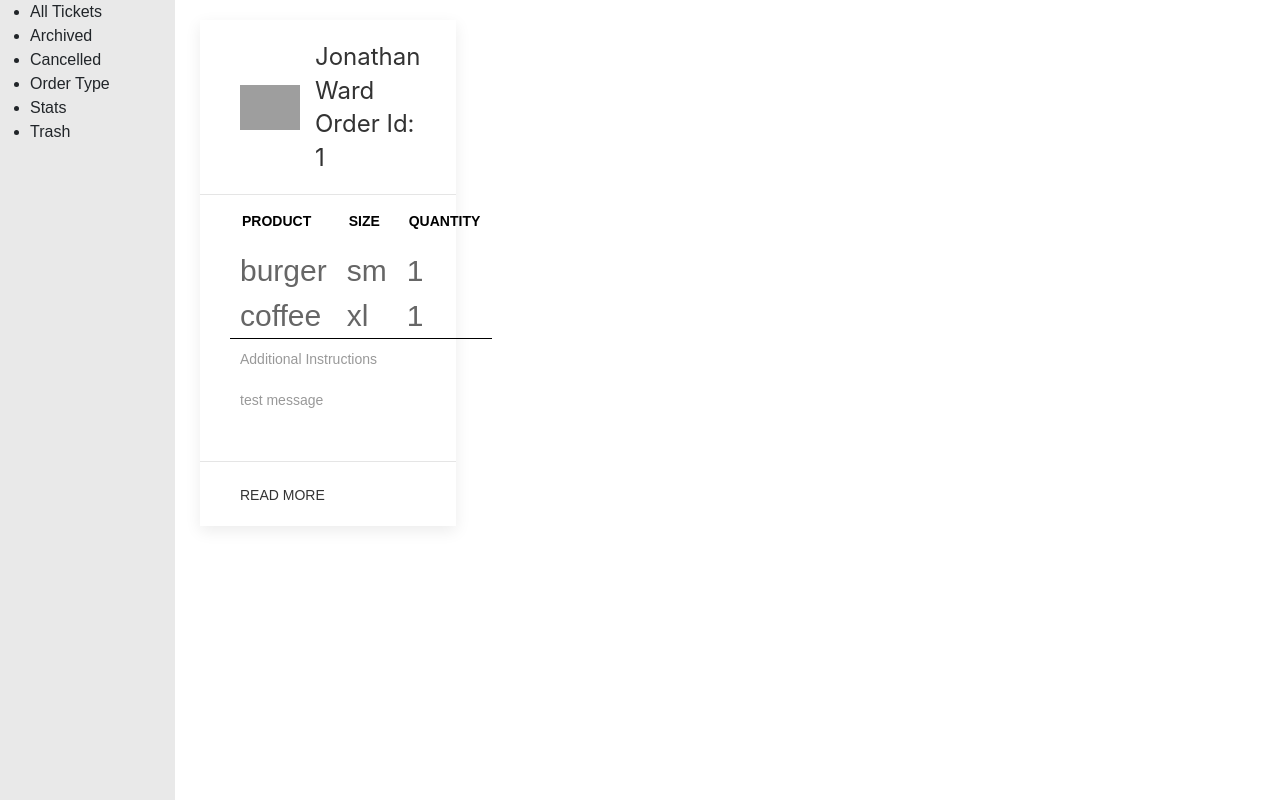
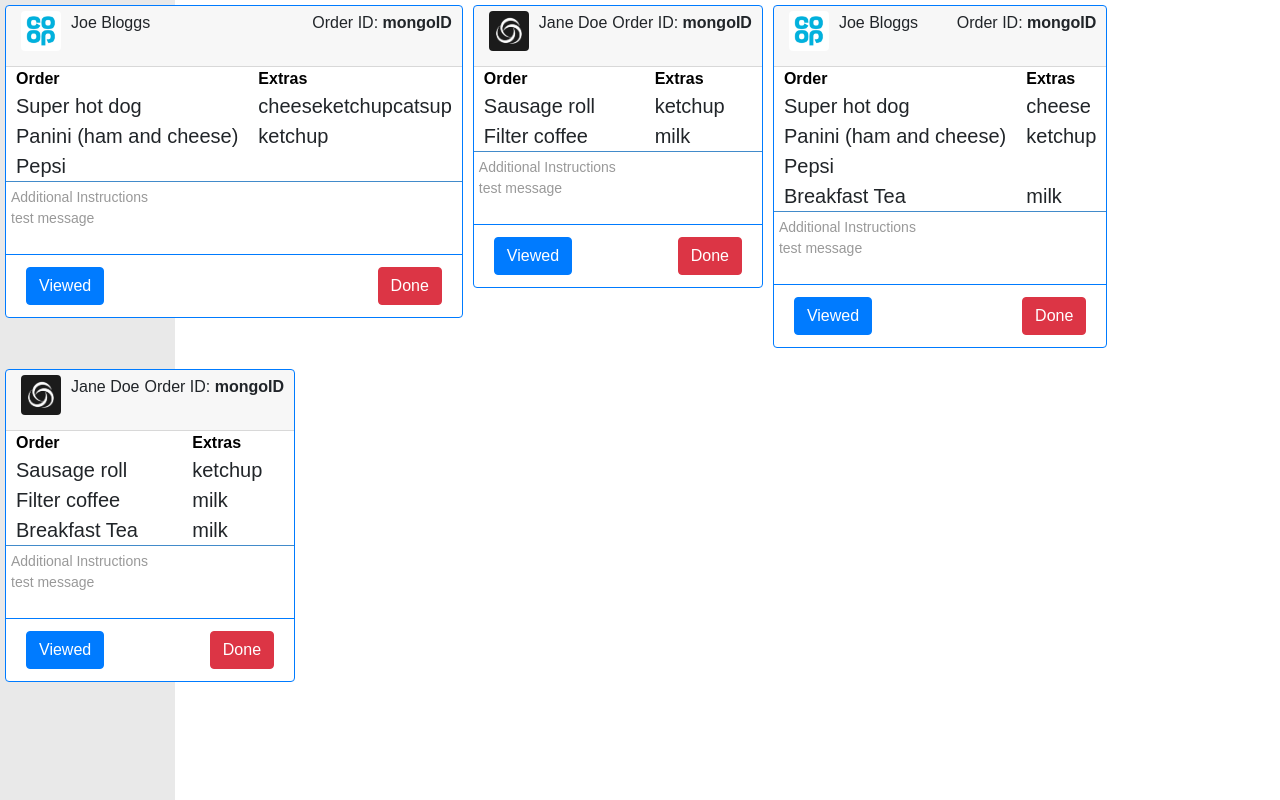
Before and after one commit to i-request/IReq-FE-Cafe, a React (Create React App) app: page / in a window 1280 px wide. Built offline with nearby package versions, Linux system fonts and the light colour scheme; grey boxes are pictures that could not be loaded; the HTML template or start-up script is replaced by a standard one.

Commit message:
update cards with new object features, and flow left > right

```diff
--- a/src/AllTickets.js
+++ b/src/AllTickets.js
@@ -2,62 +2,43 @@ import React, {Component} from 'react';
 
 class AllTickets extends Component {
   render() {
-    console.log(this.props.order)
     return (
-      <div>
-        {this.props.orders.map((item, i, arr) => {
-
+      <section class="container-fluid">
+      <div class="row">
+        {this.props.tickets.map((item, i, arr) => {
           return (
-            <div>
-
-              <div className="test uk-card uk-card-default uk-width-1-5@m">
-                <div className="uk-card-header">
-                  <div className="uk-grid-small uk-flex-middle uk-grid">
-                    <div className="uk-width-auto">
-                      <img width="60" height="60" src="http://www.myunox.com/cms/wp-content/uploads/2013/03/coop.jpg"/>
-                    </div>
-                    <div className="uk-width-expand">
-                      <h3 className="uk-card-title uk-margin-remove-bottom">{item.user_details.user_name} <br /> Order Id: {item.order_id}</h3>
-                    </div>
-                  </div>
-                </div>
-                <div className="uk-card-body">
+            <div key={i}>
+              <div className="card rounded border border-primary mb-3 card-margin">
+              <div className="card-header" key={i}><img className="rounded" width="40" height="40" alt='Company Logo' hspace="5" src={`/images/${item.user_details.user_company_img}`}/><span className="left align-top padded">{item.user_details.user_name}</span><span className="right">Order ID: <strong>{item._id}</strong></span></div>
+              <div className="card-block">
               <table className="uk-table">
-
-                    <caption className="caption-style">Additional Instructions <br /> <p>{item.additional_instructions.message}</p></caption>
-
+                <caption className="caption-style" key={i}>Additional Instructions<br />{item.additional_instructions}</caption>
                 <thead>
                   <tr>
-                        <th className="ticket-header">Product</th>
-                        <th className="ticket-header">Size</th>
-                        <th className="ticket-header">Quantity</th>
+                    <td className="ticket-header">Order</td>
+                    <td className="ticket-header">Extras</td>
                   </tr>
                 </thead>
                 <tbody>
-
-                      {item.order_content.map((order, index) => {
+                  {item.order_content.map((ticket, index) => {
                     return (
-                          <tr>
-                            <td className="order-details" key={index}>{order.item.name}</td>
-                            <td className="order-details" key={index}>{order.size}</td>
-                            <td className="order-details" key={index}>{order.quantity}</td>
+                      <tr key={index}>
+                        <td className="order-details">{ticket.name}</td>
+                        <td className="order-details">{item.order_content[index].extras}</td>
                       </tr>
                     )
                   })
                  }
                 </tbody>
               </table>
-                  <ul className="uk-list uk-list-striped"></ul>
-                </div>
-                <div className="uk-card-footer">
-                  <a href="#" className="uk-button uk-button-text">Read more</a>
+              <div class="card-footer bg-transparent border-primary"><a href="#" className="btn btn-primary">Viewed</a> <a href="#" className="btn btn-danger right">Done</a></div>
               </div>
             </div>
-
             </div>
           )
         })}
       </div>
+      </section>
     )
   }
 }
--- a/src/App.css
+++ b/src/App.css
@@ -9,8 +9,8 @@
 }
 
 .caption-style {
-  border-top: solid #000 1px;
-  padding: 10px 10px;
+  border-top: solid #428bca 1px;
+  padding: 5px 5px;
 }
 
 .test {
@@ -22,7 +22,7 @@
   padding: 0px 30px
 }
 .order-details {
-  font-size: 30px;
+  font-size: 20px;
 
 }
 /* TICKET STYLE */
@@ -30,3 +30,37 @@
   font-weight: 700 !important;
   color:#000 !important
 }
+
+.flex-container {
+  display: flex;
+  flex-direction: row;
+  flex-wrap: wrap
+}
+
+.right {
+text-align:right;
+display:inline;
+float: right
+}
+
+.left {
+  text-align:left;
+  display:inline;
+}
+
+.card-header {
+  padding: 5px 10px;
+  padding-top: 5px;
+  padding-right: 10px;
+  padding-bottom: 15px;
+  padding-left: 10px;
+  display:inline
+}
+
+.card-margin {
+  margin: 5px
+}
+
+.padded {
+  padding: 5px
+}
--- a/src/App.js
+++ b/src/App.js
@@ -7,48 +7,190 @@ class App extends Component {
   constructor(props) {
     super(props)
     this.state = {
-      orders: [
-        { //start of order obj
-          order_id: 1,
-          order_num: 10,
-          order_complete: false,
-          order_viewed: false,
-          paid: false,
-          order_content: [ //user order (basket content)
-          {//ITEM 1
-              item: {
-                type: "food",   //type of item in basket
-                name: "burger", //name of item in basket
-                product_id: 100 //product id of item in basket
+      tickets :[
+        { _id: "mongoID",
+          order_num: 5,
+          isComplete: false,
+          isViewed: false,
+          isCanceled: false,
+          delivery: false,
+          order_content: [
+            {
+              _id: "mongoID",
+              type: "food",
+              name: "Super hot dog",
+              extras: ["cheese", "ketchup", "catsup"],
+              price: 500,
+              inStock: true,
+              allergens: ["meat", "dairy", "egg"]
             },
-            size : "sm", //size of item added to basket
-            quantity : 1,//quantity of items order for specific item
-            price : 2 //individual price of item in basket
+            {
+            _id: "mongoID",
+            type: "food",
+            name: "Panini (ham and cheese)",
+            extras: ["ketchup"],
+            price: 550,
+            inStock: true,
+            allergens: ["meat", "dairy", "egg"]
             },
-          {//ITEM 2
-            item: {
+                        {
+            _id: "mongoID",
             type: "drink",
-              name: "coffee",
-              product_id: 90
+            name: "Pepsi",
+            extras: [""],
+            price: 50,
+            inStock: true,
+            allergens: [""]
+            }
+          ],
+          additional_instructions: "test message",
+          user_details : {
+            id : "mongoID",
+            user_name: "Joe Bloggs",
+            email : "joebloggs@hotmail.com",
+            phone_num : "01617991075",
+            user_company : "Co-Op",
+            user_company_img : "co-op.png",
+            user_floor : 5
+          }
         },
-            size: "xl",
-            quantity: 1,
-            price: 1
+        { _id: "mongoID",
+          order_num: 6,
+          isComplete: false,
+          isViewed: false,
+          isCanceled: false,
+          delivery: true,
+          order_content: [
+            {
+              _id: "mongoID",
+              type: "food",
+              name: "Sausage roll",
+              extras: ["ketchup"],
+              price: 100,
+              inStock: true,
+              allergens: ["meat", "dairy", "egg"]
+            },
+            {
+            _id: "mongoID",
+            type: "drink",
+            name: "Filter coffee",
+            extras: ["milk"],
+            price: 200,
+            inStock: true,
+            allergens: ["dairy"]
             }
-        ],//CLOSE ORDER CONTENT
-        additional_instructions: {
-          message: 'test message'
+          ],
+          additional_instructions: "test message",
+          user_details : {
+            id : "mongoID",
+            user_name: "Jane Doe",
+            email : "jane.doe@gmail.com",
+            phone_num : "07977123456",
+            user_company : "Silverchip",
+            user_company_img : "silverchip.png",
+            user_floor : 2
+          }
+        },{ _id: "mongoID",
+        order_num: 5,
+        isComplete: false,
+        isViewed: false,
+        isCanceled: false,
+        delivery: false,
+        order_content: [
+          {
+            _id: "mongoID",
+            type: "food",
+            name: "Super hot dog",
+            extras: ["cheese"],
+            price: 500,
+            inStock: true,
+            allergens: ["meat", "dairy", "egg"]
           },
+          {
+          _id: "mongoID",
+          type: "food",
+          name: "Panini (ham and cheese)",
+          extras: ["ketchup"],
+          price: 550,
+          inStock: true,
+          allergens: ["meat", "dairy", "egg"]
+          },
+                      {
+          _id: "mongoID",
+          type: "drink",
+          name: "Pepsi",
+          extras: [""],
+          price: 50,
+          inStock: true,
+          allergens: [""]
+          },
+          {
+            _id: "mongoID",
+            type: "drink",
+            name: "Breakfast Tea",
+            extras: ["milk"],
+            price: 50,
+            inStock: true,
+            allergens: [""]
+            }
+        ],
+        additional_instructions: "test message",
         user_details : {
-            id : 1, //user id
-            user_name: "Jonathan Ward",
-            email : "jonathan@forwardmarketingonline.co.uk", //user email
-            phone_num : "01617991075", //user contact number
-            user_company : "co-op", //user company
-            user_floor : 5, //floor user is on
-            allergens : {nuts : true, dairy : false, gluten : false} //user allergens
+          id : "mongoID",
+          user_name: "Joe Bloggs",
+          email : "joebloggs@hotmail.com",
+          phone_num : "01617991075",
+          user_company : "Co-Op",
+          user_company_img : "co-op.png",
+          user_floor : 5
         }
-        } //end of order obj
+      },
+      { _id: "mongoID",
+        order_num: 6,
+        isComplete: false,
+        isViewed: false,
+        isCanceled: false,
+        delivery: true,
+        order_content: [
+          {
+            _id: "mongoID",
+            type: "food",
+            name: "Sausage roll",
+            extras: ["ketchup"],
+            price: 100,
+            inStock: true,
+            allergens: ["meat", "dairy", "egg"]
+          },
+          {
+          _id: "mongoID",
+          type: "drink",
+          name: "Filter coffee",
+          extras: ["milk"],
+          price: 200,
+          inStock: true,
+          allergens: ["dairy"]
+          },
+          {
+            _id: "mongoID",
+            type: "drink",
+            name: "Breakfast Tea",
+            extras: ["milk"],
+            price: 50,
+            inStock: true,
+            allergens: [""]
+            }
+        ],
+        additional_instructions: "test message",
+        user_details : {
+          id : "mongoID",
+          user_name: "Jane Doe",
+          email : "jane.doe@gmail.com",
+          phone_num : "07977123456",
+          user_company : "Silverchip",
+          user_company_img : "silverchip.png",
+          user_floor : 2
+        }
+      }
       ]
     }
   }
@@ -56,7 +198,7 @@ render() {
   return (
     <div>
       <NavBar />
-      <AllTickets orders={this.state.orders}/>
+      <AllTickets tickets={this.state.tickets}/>
     </div>
   );
 }
```
Also changed, not shown: src/Stripe.html (added, +23 -0 lines), public/images/co-op.png (added), public/images/silverchip.png (added), src/style.js (added). Lines whose indentation alone changed are shown as unchanged.
